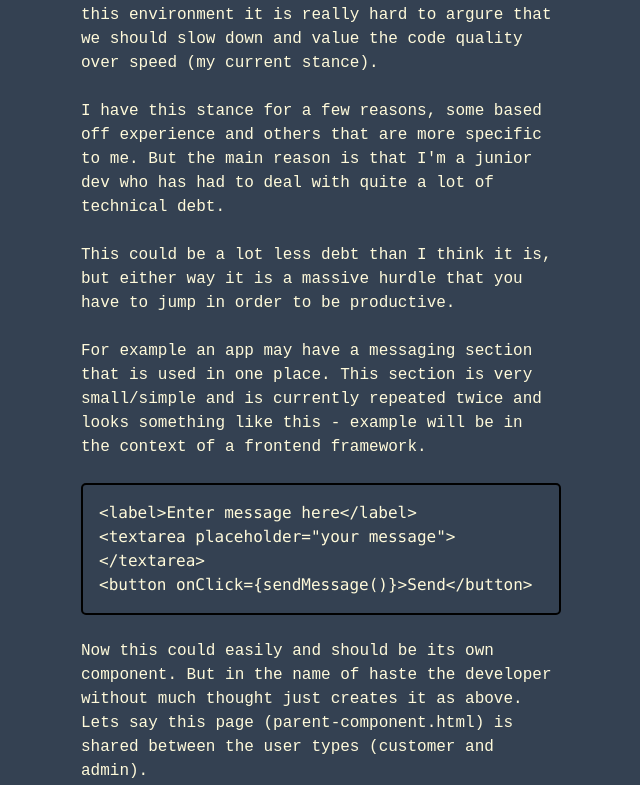
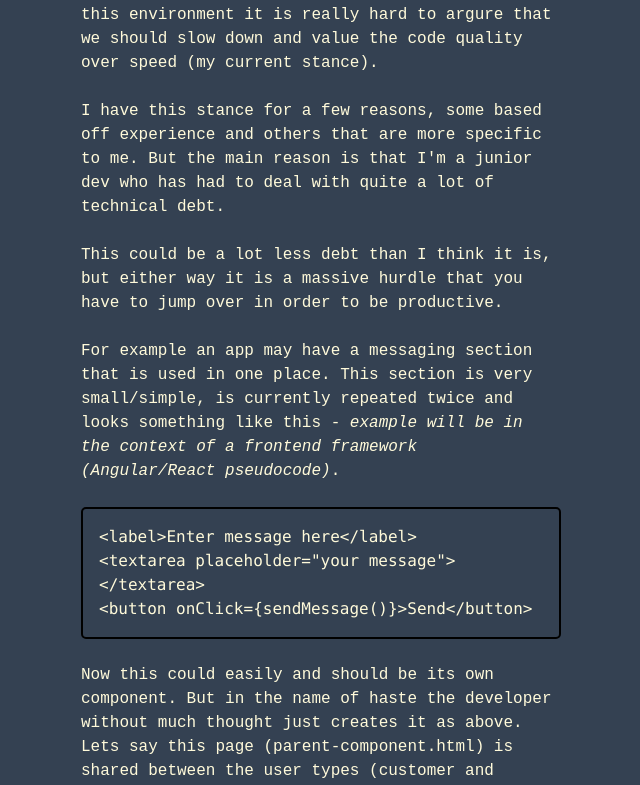
Before and after one commit to LachlanStephan/mysite, a Next.js app: page /blogs/quality-vs-speed in a window 1280 px wide. Shown: the part 629-1414 px from the top of the page, without its empty margins (319-959 px from the left). Built offline with nearby package versions, Linux system fonts and the light colour scheme.

Commit message:
updates to blog (mostly grammar/spelling) - updates to readme.md

```diff
--- a/pages/blogs.tsx
+++ b/pages/blogs.tsx
@@ -24,7 +24,7 @@ const Blogs: FC = () => {
         <title>Blogs - Lachlan Stephan</title>
       </Head>
       <section>
-        <Header title="This is a collection of writings and thoughts" />
+        <Header title="This is a collection of short writings, thoughts and stories" />
         <aside className="flex flex-col">{links}</aside>
       </section>
     </Layout>
--- a/pages/blogs/quality-vs-speed.mdx
+++ b/pages/blogs/quality-vs-speed.mdx
@@ -6,7 +6,7 @@ import { BlogHeader }  from "../../components/blog/blogHeader";
 
 <BlogHeader
   title="Quality vs speed"
-  date=""
+  date="20/08/2022"
   author="Lachlan Stephan"
   headMeta="Quality vs speed"
 />
@@ -31,11 +31,11 @@ I have this stance for a few reasons, some based off experience and others that
 
 <br />
 
-This could be a lot less debt than I think it is, but either way it is a massive hurdle that you have to jump in order to be productive.
+This could be a lot less debt than I think it is, but either way it is a massive hurdle that you have to jump over in order to be productive.
 
 <br />
 
-For example an app may have a messaging section that is used in one place. This section is very small/simple and is currently repeated twice and looks something like this - example will be in the context of a frontend framework.
+For example an app may have a messaging section that is used in one place. This section is very small/simple, is currently repeated twice and looks something like this - *example will be in the context of a frontend framework (Angular/React pseudocode)*.
 
 <br />
 
```
Also changed, not shown: 1 other file (tests, documents, lock files or other folders).
